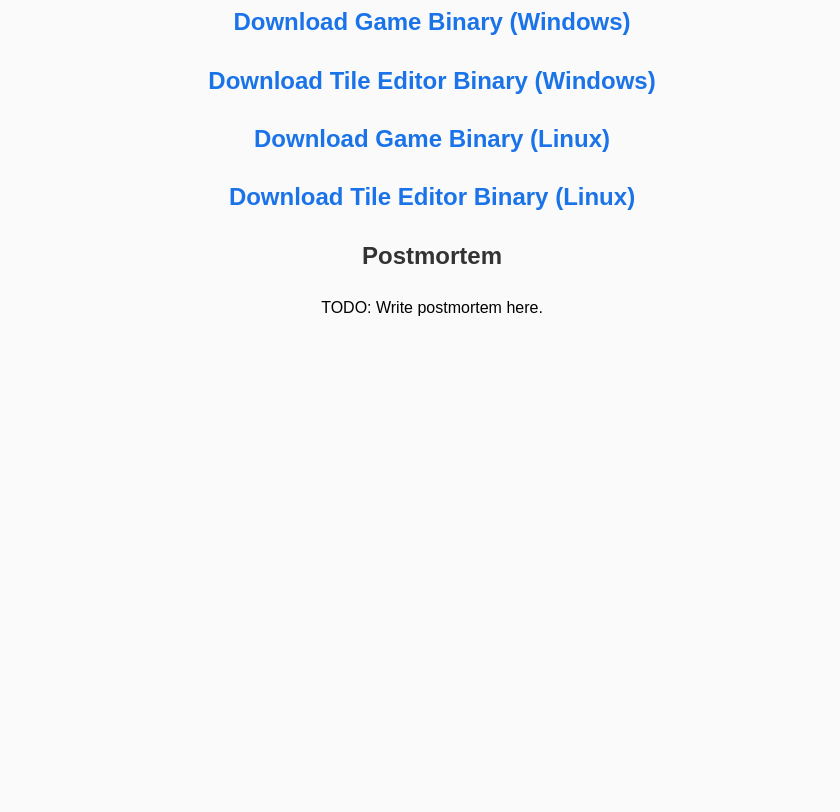
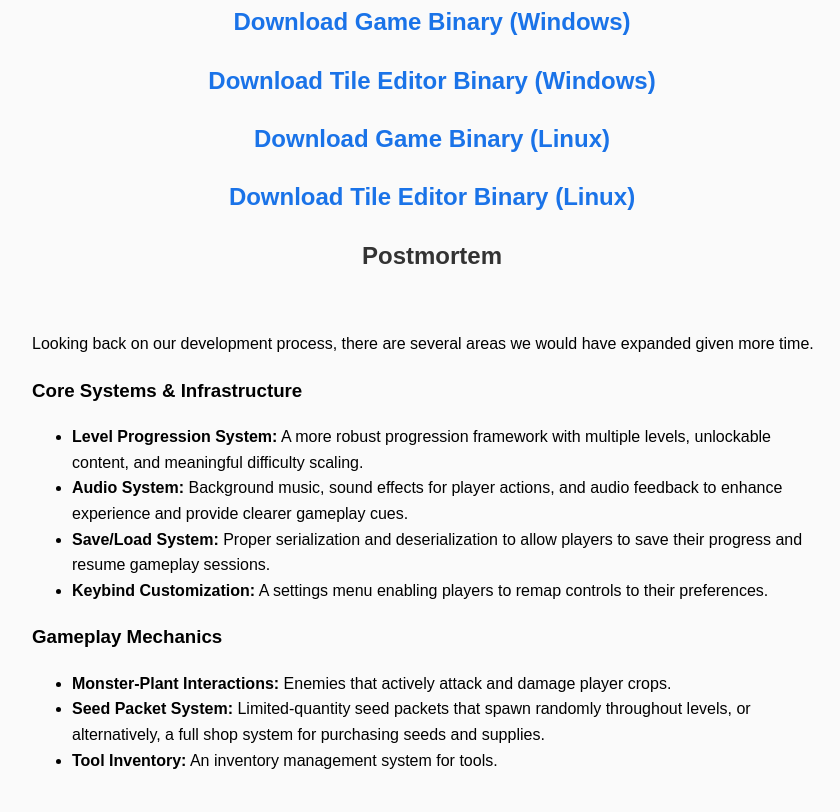
Before and after one commit to Bmr076/finalproject-bapi-website, a plain HTML site: page index.html in a window 1280 px wide. Shown: the part 2478-3290 px from the top of the page, without its empty margins (208-1048 px from the left). Before the commit the page ends 2835 px from the top, so only its background shows below. Drawn offline with Linux system fonts and the light colour scheme.

Commit message:
Post mortem

```diff
--- a/index.html
+++ b/index.html
@@ -64,9 +64,27 @@
 
     <h2 class="center">Postmortem</h2>
 
-    <p class="center">
-        TODO: Write postmortem here.
-    </p>
+    <div class="center" style="max-width: 800px; margin: 0 auto; text-align: left; padding: 20px;">
+        <p>
+            Looking back on our development process, there are several areas we would have expanded given more time.
+        </p>
+
+        <h3>Core Systems & Infrastructure</h3>
+        <ul>
+            <li><strong>Level Progression System:</strong> A more robust progression framework with multiple levels, unlockable content, and meaningful difficulty scaling.</li>
+            <li><strong>Audio System:</strong> Background music, sound effects for player actions, and audio feedback to enhance experience and provide clearer gameplay cues.</li>
+            <li><strong>Save/Load System:</strong> Proper serialization and deserialization to allow players to save their progress and resume gameplay sessions.</li>
+            <li><strong>Keybind Customization:</strong> A settings menu enabling players to remap controls to their preferences.</li>
+        </ul>
+
+        <h3>Gameplay Mechanics</h3>
+        <ul>
+            <li><strong>Monster-Plant Interactions:</strong> Enemies that actively attack and damage player crops.</li>
+            <li><strong>Seed Packet System:</strong> Limited-quantity seed packets that spawn randomly throughout levels, or alternatively, a full shop system for purchasing seeds and supplies.</li>
+            <li><strong>Tool Inventory:</strong> An inventory management system for tools.</li>
+        </ul>
+
+    </div>
 
 
 </body>
```
